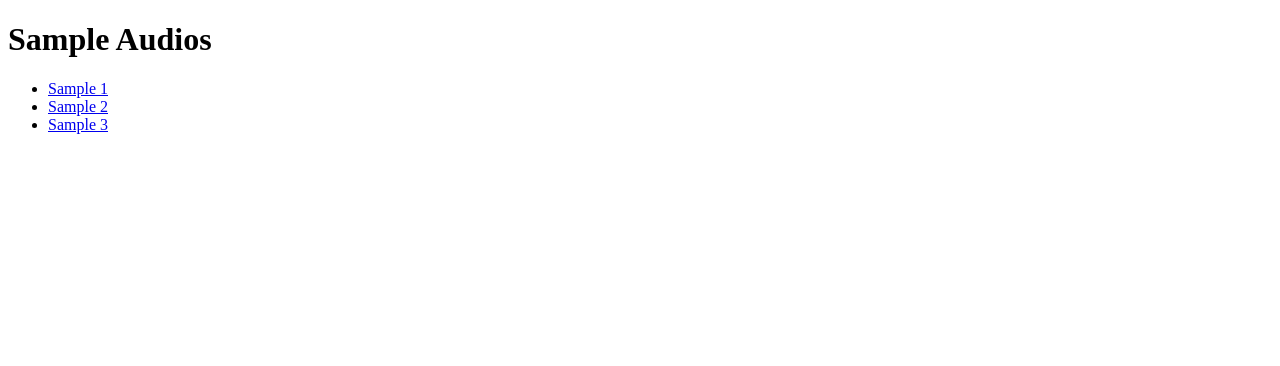
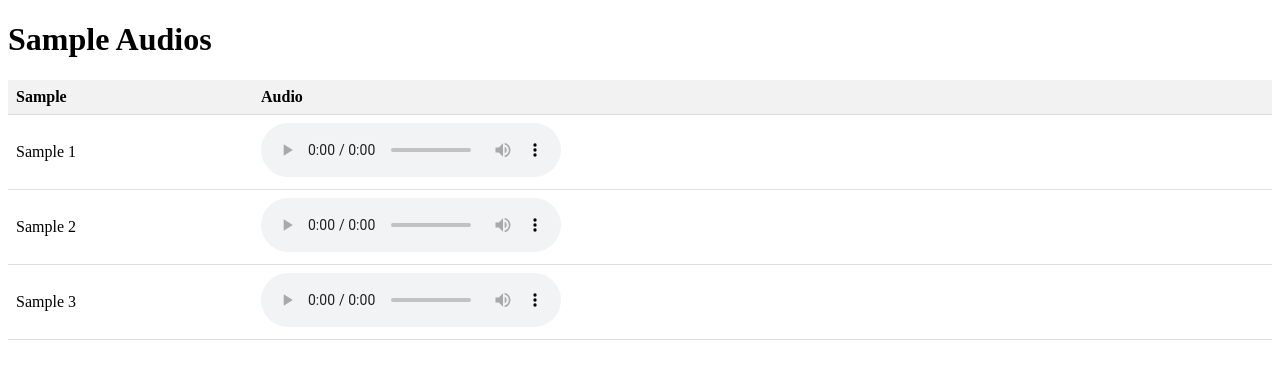
Before and after one commit to ngocanh2162/Vietnamese_emotional_dataset, a plain HTML site: page index.html in a window 1280 px wide. Drawn offline with Linux system fonts and the light colour scheme.

Commit message:
Update index.html

```diff
--- a/index.html
+++ b/index.html
@@ -1,16 +1,48 @@
 <!DOCTYPE html>
 <html>
 <head>
-  <title>TTH_LMH </title>
+  <title>Sample Audios</title>
+  <style>
+    table {
+      width: 100%;
+      border-collapse: collapse;
+    }
+    th, td {
+      padding: 8px;
+      text-align: left;
+      border-bottom: 1px solid #ddd;
+    }
+    th {
+      background-color: #f2f2f2;
+    }
+  </style>
 </head>
 <body>
   <h1>Sample Audios</h1>
 
-  <ul>
-    <li><a href="audio/sample1.mp3">Sample 1</a></li>
-    <li><a href="audio/sample2.mp3">Sample 2</a></li>
-    <li><a href="audio/sample3.mp3">Sample 3</a></li>
-    <!-- Add more audio samples with appropriate URLs -->
-  </ul>
+  <table>
+    <thead>
+      <tr>
+        <th>Sample</th>
+        <th>Audio</th>
+      </tr>
+    </thead>
+    <tbody>
+      <tr>
+        <td>Sample 1</td>
+        <td><audio controls><source src="audio/sample1.mp3" type="audio/mp3"></audio></td>
+      </tr>
+      <tr>
+        <td>Sample 2</td>
+        <td><audio controls><source src="audio/sample2.mp3" type="audio/mp3"></audio></td>
+      </tr>
+      <tr>
+        <td>Sample 3</td>
+        <td><audio controls><source src="audio/sample3.mp3" type="audio/mp3"></audio></td>
+      </tr>
+      <!-- Add more audio samples with appropriate table rows -->
+    </tbody>
+  </table>
+
 </body>
 </html>
```
